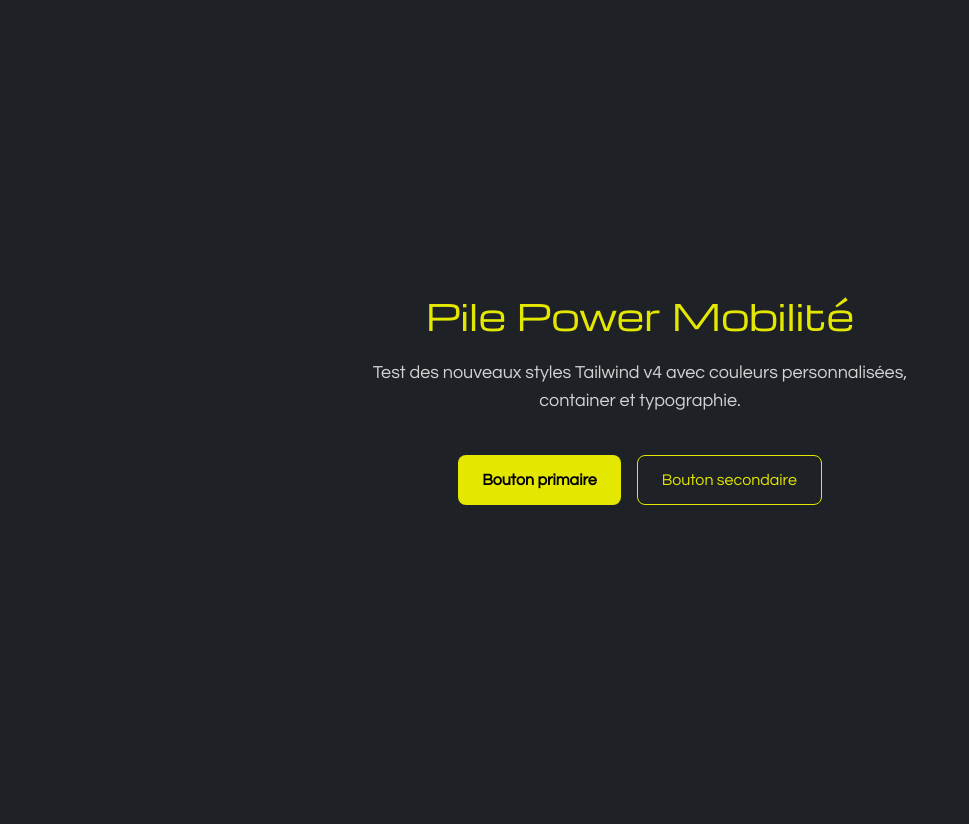
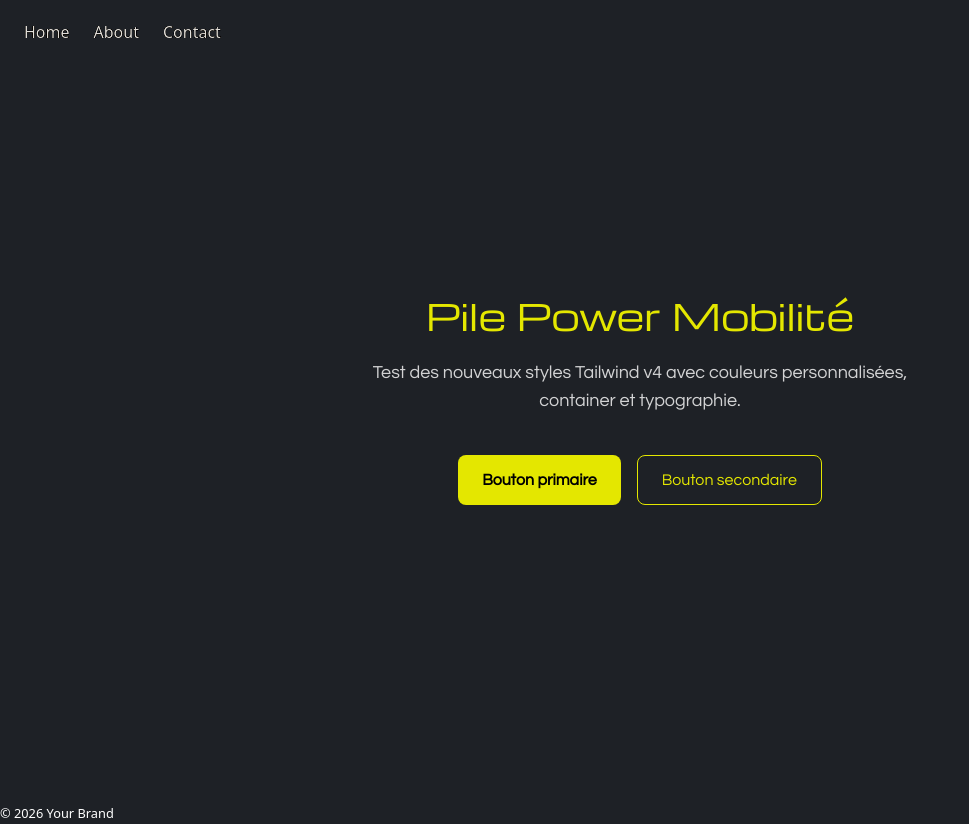
Before and after one commit to Hardy1210/ppm-trottinettes-web, a Next.js app: page / in a window 1280 px wide. Shown: the whole page, without its empty margins (0-969 px from the left). Before the commit the page ends 800 px from the top, so only its background shows below. Built offline with nearby package versions, Linux system fonts and the light colour scheme.

Commit message:
ajoustemnts mix blendmode

```diff
--- /dev/null
+++ b/app/components/layout/Container.tsx
@@ -0,0 +1,16 @@
+import { cn } from '@/app/lib/utils';
+import { PropsWithChildren } from 'react';
+
+export function Container(
+  props: PropsWithChildren<{
+    className?: string;
+  }>,
+) {
+  return (
+    <div
+      className={cn('mx-auto w-full max-w-7xl px-5 md:px-10', props.className)}
+    >
+      {props.children}
+    </div>
+  );
+}
--- /dev/null
+++ b/app/components/layout/Footer.tsx
@@ -0,0 +1,7 @@
+export function Footer() {
+  return (
+    <footer>
+      <small>© {new Date().getFullYear()} Your Brand</small>
+    </footer>
+  );
+}
--- /dev/null
+++ b/app/components/layout/GridSystemLayout.tsx
@@ -0,0 +1,24 @@
+import { cn } from '@/app/lib/utils';
+import { PropsWithChildren } from 'react';
+
+export function GridSystemLayout(
+  props: PropsWithChildren<{
+    className?: string;
+    gap?: 'sm' | 'md' | 'lg';
+  }>,
+) {
+  const { className, gap = 'md', children } = props;
+
+  const gapClass =
+    gap === 'sm'
+      ? 'gap-4 md:gap-6'
+      : gap === 'lg'
+        ? 'gap-8 md:gap-12'
+        : 'gap-6 md:gap-8';
+
+  return (
+    <div className={cn('grid grid-cols-12', gapClass, className)}>
+      {children}
+    </div>
+  );
+}
--- /dev/null
+++ b/app/components/layout/Header.tsx
@@ -0,0 +1,19 @@
+import Link from 'next/link';
+
+export function Header() {
+  return (
+    <>
+      {/* aqui para que el mix blend funcione bien debo de darle un fondo negro mexclado con el mixblen al padre */}
+      <header className="fixed top-0 left-0 w-full z-50 bg-black mix-blend-difference ">
+        <nav
+          aria-label="Main navigation"
+          className="px-6 py-5 flex gap-6 text-white "
+        >
+          <Link href="/">Home</Link>
+          <Link href="/about">About</Link>
+          <Link href="/contact">Contact</Link>
+        </nav>
+      </header>
+    </>
+  );
+}
--- a/app/components/layout/Section.tsx
+++ b/app/components/layout/Section.tsx
@@ -0,0 +1,17 @@
+import { cn } from '@/app/lib/utils';
+import { PropsWithChildren } from 'react';
+
+export const Section = (
+  props: PropsWithChildren<{
+    className?: string;
+    style?: React.CSSProperties;
+  }>,
+) => {
+  const { className, style, children } = props;
+
+  return (
+    <section className={cn('max-w-7xl mx-auto', className)} style={style}>
+      {children}
+    </section>
+  );
+};
--- a/app/components/ui/buttons.tsx
+++ b/app/components/ui/buttons.tsx
@@ -0,0 +1,88 @@
+import clsx from 'clsx';
+import Link from 'next/link';
+
+type BaseButtonProps = {
+  href: string;
+  children: React.ReactNode;
+  className?: string;
+  target?: '_blank' | '_self';
+};
+
+export function PrimaryButton({
+  href,
+  children,
+  className,
+  target = '_self',
+}: BaseButtonProps) {
+  return (
+    <Link
+      href={href}
+      target={target}
+      className={clsx(
+        'inline-flex items-center justify-center gap-2',
+        'bg-ppmYellow text-black font-title uppercase tracking-wide',
+        'px-5 py-3 rounded-md',
+        'hover:opacity-90 transition',
+        className,
+      )}
+    >
+      {children}
+      <span aria-hidden className="inline-block translate-y-[1px]">
+        ↗
+      </span>
+    </Link>
+  );
+}
+
+/**
+ * Botón “tag”/pequeño con look técnico
+ */
+export function TechButton({
+  href,
+  children,
+  className,
+  target = '_self',
+}: BaseButtonProps) {
+  return (
+    <Link
+      href={href}
+      target={target}
+      className={clsx(
+        'inline-flex items-center justify-center',
+        'border border-white/20 text-white',
+        'px-4 py-2 rounded-full text-sm',
+        'hover:bg-white/5 transition',
+        className,
+      )}
+    >
+      {children}
+    </Link>
+  );
+}
+
+/**
+ * Botón tipo “underline + flecha” para CTAs secundarios
+ */
+export function GhostArrowButton({
+  href,
+  children,
+  className,
+  target = '_self',
+}: BaseButtonProps) {
+  return (
+    <Link
+      href={href}
+      target={target}
+      className={clsx(
+        'inline-flex items-center gap-2',
+        'text-white/90 hover:text-white transition',
+        'border-b border-white/30 hover:border-white',
+        'pb-1',
+        className,
+      )}
+    >
+      {children}
+      <span aria-hidden>→</span>
+    </Link>
+  );
+}
--- a/app/globals.css
+++ b/app/globals.css
@@ -1,9 +1,10 @@
-@import "tailwindcss";
+@import 'tailwindcss';
 
 /* === Design tokens === */
 :root {
-  --ppm-bg: #1E2126;
-  --ppm-yellow: #E4E700;
+  --header-h: 80px;
+  --ppm-bg: #1e2126;
+  --ppm-yellow: #e4e700;
 
   --font-title: var(--font-michroma);
   --font-body: var(--font-questrial);
--- a/app/layout.tsx
+++ b/app/layout.tsx
@@ -1,23 +1,25 @@
-import type { Metadata } from "next";
-import { Michroma, Questrial } from "next/font/google";
-import "./globals.css";
-import SmoothScrollProvider from "./providers/SmoothScrollProvider";
+import type { Metadata } from 'next';
+import { Michroma, Questrial } from 'next/font/google';
+import { Footer } from './components/layout/Footer';
+import { Header } from './components/layout/Header';
+import './globals.css';
+import SmoothScrollProvider from './providers/SmoothScrollProvider';
 
 const michroma = Michroma({
-  subsets: ["latin"],
-  variable: "--font-michroma",
-  weight: "400",
+  subsets: ['latin'],
+  variable: '--font-michroma',
+  weight: '400',
 });
 
 const questrial = Questrial({
-  subsets: ["latin"],
-  variable: "--font-questrial",
-  weight: "400",
+  subsets: ['latin'],
+  variable: '--font-questrial',
+  weight: '400',
 });
 
 export const metadata: Metadata = {
-  title: "Create Next App",
-  description: "Generated by create next app",
+  title: 'Create Next App',
+  description: 'Generated by create next app',
 };
 
 export default function RootLayout({
@@ -29,10 +31,12 @@ export default function RootLayout({
     <html lang="en">
       <body
         className={`${michroma.variable} ${questrial.variable} antialiased`}
-      ><SmoothScrollProvider>
-        {children}
-      </SmoothScrollProvider>
-
+      >
+        <Header />
+        <SmoothScrollProvider>
+          <main>{children}</main>
+          <Footer />
+        </SmoothScrollProvider>
       </body>
     </html>
   );
--- a/app/page.tsx
+++ b/app/page.tsx
@@ -1,9 +1,11 @@
+import { Section } from './components/layout/Section';
 
 export default function Home() {
   return (
-    <div className="min-h-screen bg-ppmBg text-white font-body">
-      <main className="mx-auto flex min-h-screen w-full max-w-container flex-col items-center justify-center px-6 py-20">
-
+    <>
+      <Section className="">
+        <div className=" text-white font-body">
+          <div className="h-screen mx-auto flex w-full flex-col items-center justify-center px-6 py-20">
             <h1 className="mb-6 text-4xl font-title text-ppmYellow">
               Pile Power Mobilité
             </h1>
@@ -22,8 +24,9 @@ export default function Home() {
                 Bouton secondaire
               </button>
             </div>
-
-      </main>
           </div>
+        </div>
+      </Section>
+    </>
   );
 }
```
Also changed, not shown: app/providers/SmoothScrollProvider.tsx (+7 -8 lines). Lines whose indentation alone changed are shown as unchanged.
